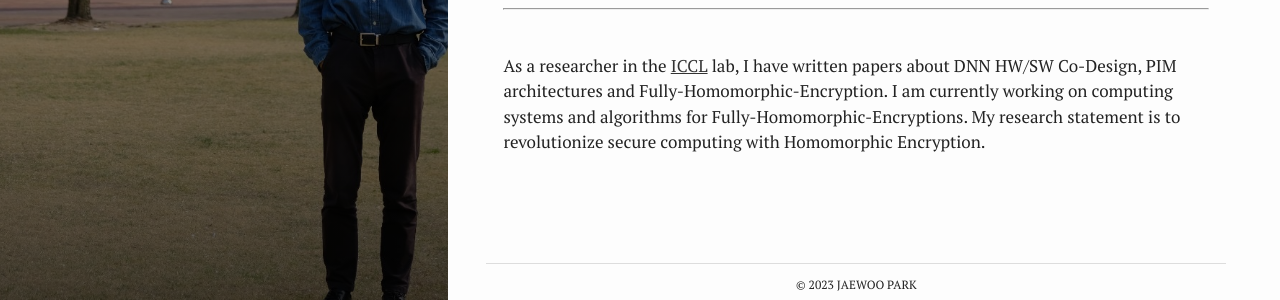
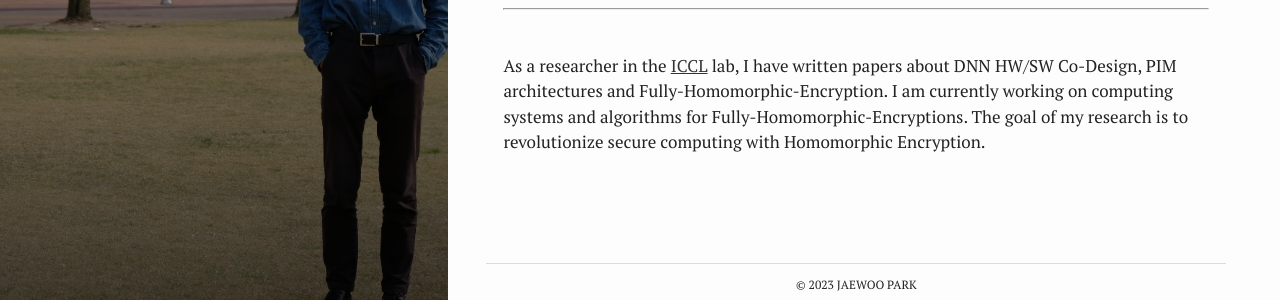
Before and after one commit to hecate64/hecate64.github.io, a Jekyll site: the page built from index.html, in a window 1280 px wide. Shown: the part 528-828 px from the top of the page. Built offline with Jekyll 4.4.1, drawn with Linux system fonts in a browser that asks for light colours.

Commit message:
typo fix

```diff
--- a/index.html
+++ b/index.html
@@ -23,7 +23,7 @@ summary: "Research Scientist"
     <hr>
     <p><br/>
     As a researcher in the <a href="https://iccl.unist.ac.kr/" target="_blank" rel="noopener noreferrer">ICCL</a> lab, I have written papers about DNN HW/SW Co-Design, PIM architectures and Fully-Homomorphic-Encryption.
-    I am currently working on computing systems and algorithms for Fully-Homomorphic-Encryptions. My research statement is to revolutionize secure computing with Homomorphic Encryption.
+    I am currently working on computing systems and algorithms for Fully-Homomorphic-Encryptions. The goal of my research is to revolutionize secure computing with Homomorphic Encryption.
 
 
 </article>
```
Also changed, not shown: 3 other files.
